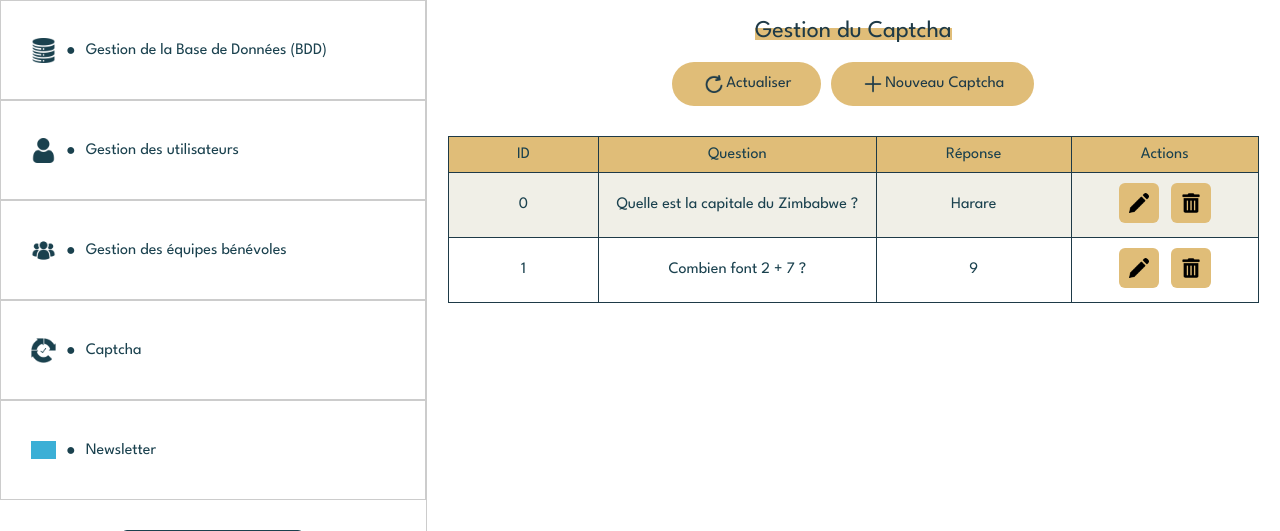
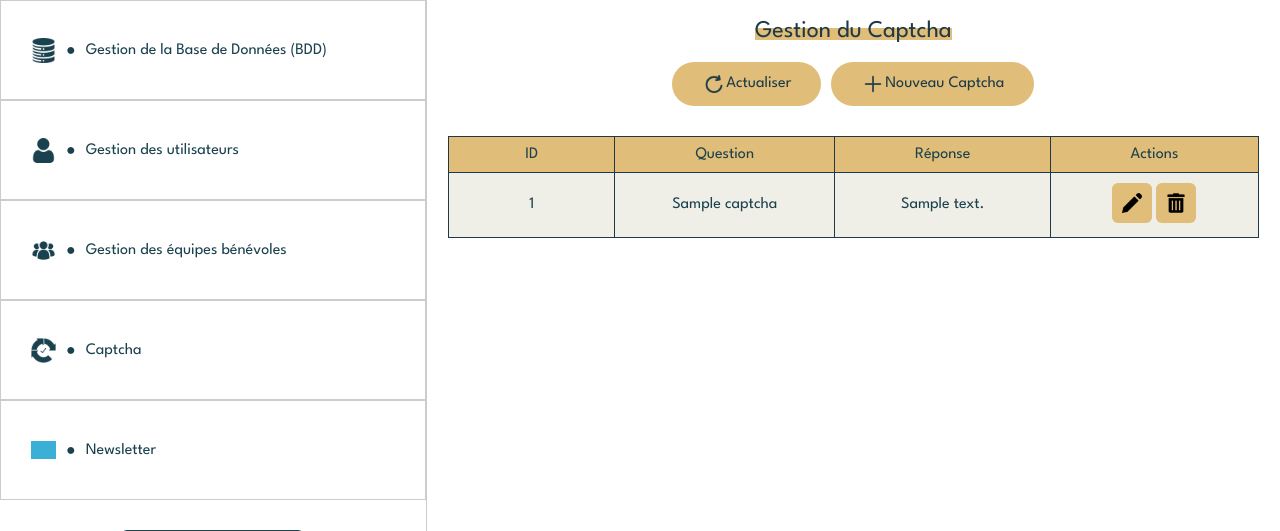
Before and after one commit to labarbe-leo-gits/PetiSign, a PHP site: page /BackOffice/captcha.php in a window 1280 px wide. Shown: the part 80-611 px from the top of the page. Run offline with PHP 8.4, Linux system fonts and the light colour scheme; tables that the repository leaves empty hold one stand-in row (values such as "Sample post"); grey boxes are pictures that could not be loaded.

Commit message:
BackOffice Captcha & SQL File

```diff
--- a/Sources/BackOffice/add_captcha.php
+++ b/Sources/BackOffice/add_captcha.php
@@ -11,7 +11,7 @@ include_once 'header.php'
         <form method="post" class="login" action="Processus/captcha.php">
             <div class="entries">
                 <div class="entries">
-                    <input name="question" id="question" type="text" required placeholder=" ">
+                    <input name="question" id="question" type="text" required placeholder=" " maxlength="60">
                     <label for="question">Question</label>
                 </div>
                 <div class="space"></div>
--- a/Sources/BackOffice/captcha.php
+++ b/Sources/BackOffice/captcha.php
@@ -22,26 +22,35 @@ include_once 'header.php';
                 <th>Réponse</th>
                 <th>Actions</th>
             </tr>
-            <tr>
-                <td class="id">0</td>
-                <td class="content">Quelle est la capitale du Zimbabwe ?</td>
-                <td class="content">Harare</td>
-                <td class="actions">
-                    <a href="" class="action"><img src="../../Resources/img/ui_icons/crayon.png" alt=""></a>
-                    <a href="" class="void">&nbsp;</a>
-                    <a href="" class="action"><img src="../../Resources/img/ui_icons/trash.png" alt=""></a>
-                </td>
-            </tr>
-            <tr>
-                <td class="id">1</td>
-                <td class="content">Combien font 2 + 7 ?</td>
-                <td class="content">9</td>
-                <td class="actions">
-                    <a href="" class="action"><img src="../../Resources/img/ui_icons/crayon.png" alt=""></a>
-                    <a href="" class="void">&nbsp;</a>
-                    <a href="" class="action"><img src="../../Resources/img/ui_icons/trash.png" alt=""></a>
-                </td>
-            </tr>
+            <?php
+            try{
+                $stmt = $pdo->prepare("SELECT * FROM CAPTCHA");
+                $stmt->execute();
+                $captchas = $stmt->fetchAll(PDO::FETCH_ASSOC);
+
+                foreach($captchas as $captcha){
+                    echo "<tr>";
+                    echo "<td class='id'>".$captcha['id']."</td>";
+                    echo "<td class='content'>".$captcha['question']."</td>";
+                    echo "<td class='content'>".$captcha['answer']."</td>";
+                    echo "<td class='actions'>";
+                    echo "<a href='modify_captcha_form.php?id=" . htmlspecialchars($captcha['id'], ENT_QUOTES, 'UTF-8') . "' class='action'><img src='../../Resources/img/ui_icons/crayon.png' alt='Modify'></a>";
+                    echo "<a href='' class='void'>&nbsp;</a>";
+                    echo "<a href='Processus/delete_captcha.php?id=" . htmlspecialchars($captcha['id'], ENT_QUOTES, 'UTF-8') . "' class='action'><img src='../../Resources/img/ui_icons/trash.png' alt='Delete'></a>";
+                    echo "</td>";
+                    echo "</tr>";
+                }
+            } catch (PDOException $e) {
+                    echo "<tr>";
+                    echo "<td class='id'>N/A</td>";
+                    echo "<td class='content'>Error</td>";
+                    echo "<td class='content'>".$e."</td>";
+                    echo "<td class='actions'>";
+                    echo "</td>";
+                    echo "</tr>";
+
+            }
+            ?>
         </table>
     </div>
 </div>
--- a/Sources/BackOffice/header.php
+++ b/Sources/BackOffice/header.php
@@ -47,3 +47,4 @@
                 <button class="custom-button" id="exit_btn" onclick="window.location.href = '../index.php'">Retourner sur PétiSign</button>
             </div>
         </div>
+    <?php include_once '../database/database.php' ?>
--- /dev/null
+++ b/petisign_database.sql
@@ -0,0 +1,5 @@
+CREATE TABLE CAPTCHA(
+    id INT PRIMARY KEY NOT NULL AUTO_INCREMENT,
+    question TEXT,
+    answer VARCHAR(30)
+);
```
Also changed, not shown: Sources/BackOffice/Processus/captcha.php (+29 -5 lines), Sources/BackOffice/Processus/delete_captcha.php (added, +22 -0 lines), Sources/BackOffice/Processus/modify_captcha.php (added, +31 -0 lines), Sources/BackOffice/modify_captcha_form.php (added, +51 -0 lines).
